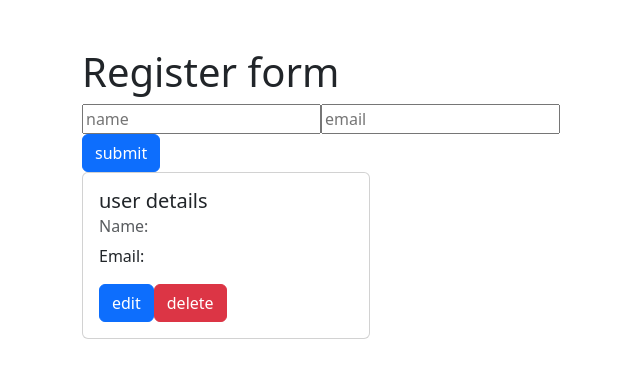
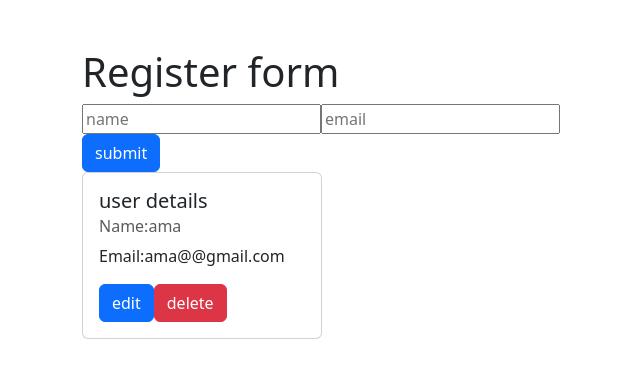
Before and after one commit to Nananhyira/advice-app, a React (Vite) app: page / in a window 1280 px wide. Shown: the top 378 px of the page, without its empty margins (630-1270 px from the left). Built offline with nearby package versions, Linux system fonts and the light colour scheme.

Commit message:
reading from the users state

```diff
--- a/src/componenes/Form.jsx
+++ b/src/componenes/Form.jsx
@@ -3,15 +3,17 @@ import { Row, Card } from "react-bootstrap";
 import Button from "react-bootstrap/Button";
 
 const Form = () => {
-	const [users, setUsers] = useState({ name: "ama", email: "ama@@gmail.com" });
+	const [users, setUsers] = useState([{ name: "ama", email: "ama@@gmail.com" }]);
 	const [name, setName] = useState("");
 	const [email, setEmail] = useState("");
 
 	const handleSubmit = (e) => {
 		e.preventDefault();
 		let user = { name: name, email: email };
-		setUsers(user);
-		// console.log(users, user);
+		setUsers(
+			[...users,user]
+		);
+		// console.log(users);
 		setName("");
 		setEmail("");
 	};
@@ -45,19 +47,24 @@ const Form = () => {
 				</div>
 				<div className='col-md-6'>
 					<Row>
-						<div className='col-md-4'>
-							<Card style={{ width: "18rem" }}>
+						{users.map((item,index)=>{
+							return(
+								<div key={index} className='col-md-4 ml-3'>
+							<Card  style={{ width: "15rem" }}>
 								<Card.Body>
 									<Card.Title>user details</Card.Title>
 									<Card.Subtitle className='mb-2 text-muted'>
-										Name:
+										Name:{item.name}
 									</Card.Subtitle>
-									<Card.Text>Email:</Card.Text>
+									<Card.Text>Email:{item.email}</Card.Text>
 									<Button variant='primary'>edit</Button>
 									<Button variant='danger'>delete</Button>
 								</Card.Body>
 							</Card>
 						</div>
+							)
+							})}
+
 					</Row>
 				</div>
 			</div>
```
